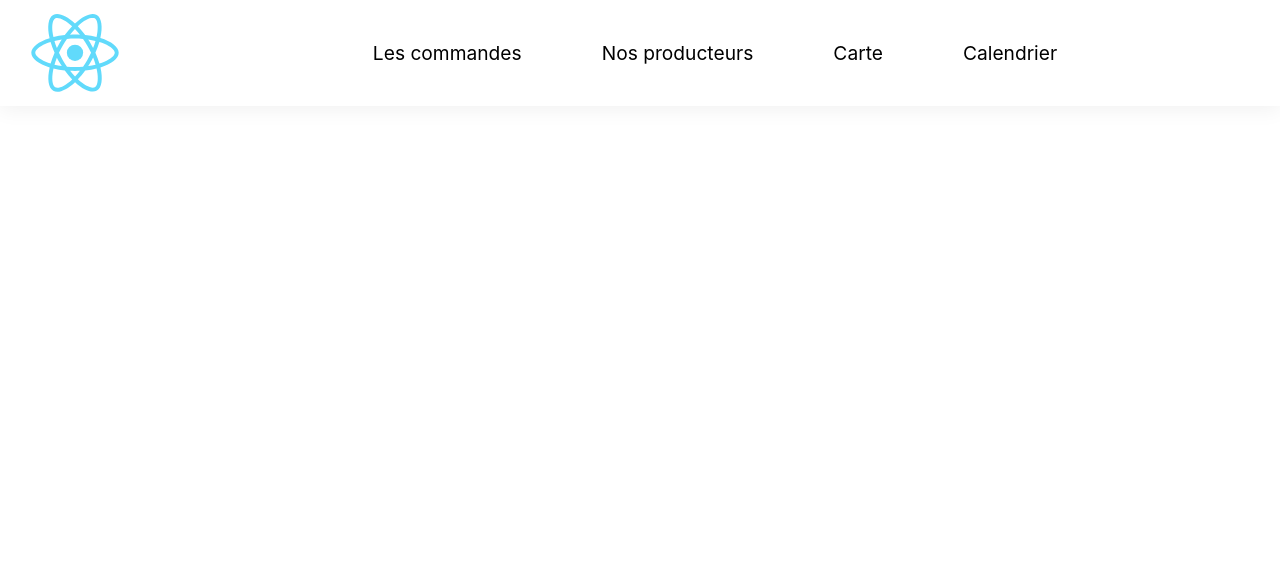
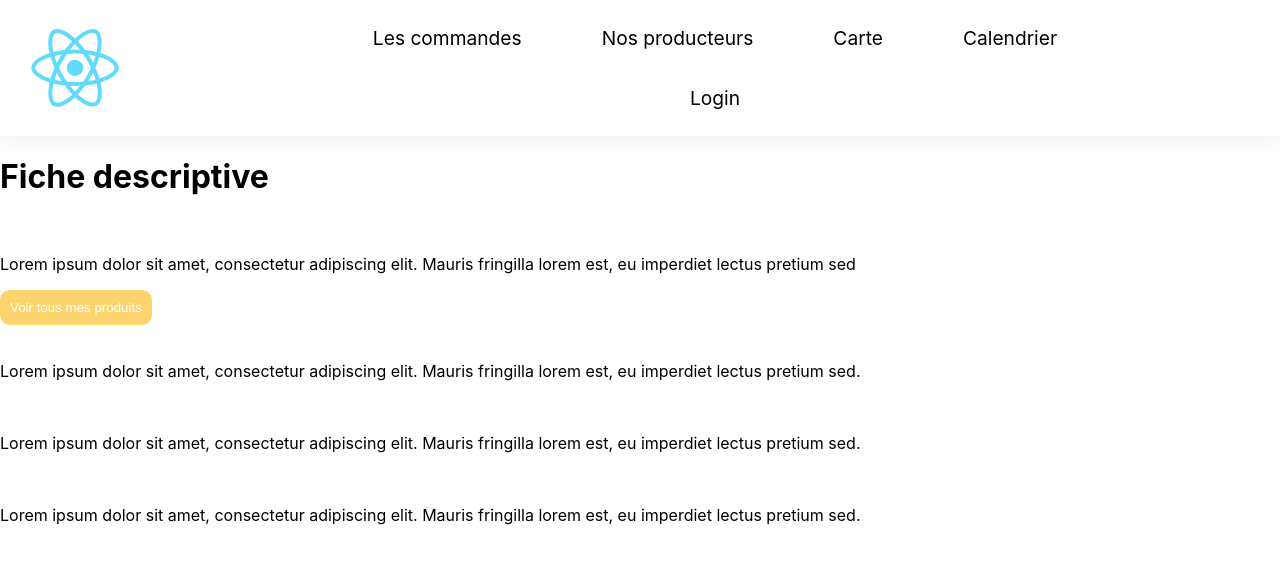
Before and after one commit to tgamiette/projet-fil-rouge, a React (Create React App) app in the folder app/front/: page /producteur/1 in a window 1280 px wide. Shown: the top 564 px of the page. Built offline with nearby package versions, Linux system fonts and the light colour scheme.

Commit message:
[add] add page login/signin

```diff
--- /dev/null
+++ b/app/front/src/Accounts/account.js
@@ -0,0 +1,10 @@
+import React from 'react';
+
+export default function Account(){
+
+ return (
+  <>
+   <h1>Mon compte</h1>
+  </>
+ )
+}
--- a/app/front/src/Calendrier/style/calendrier.css
+++ b/app/front/src/Calendrier/style/calendrier.css
@@ -39,3 +39,8 @@
  left: 50%;
  transform: translate(-50%, -50%);
 }
+
+/* Calendar */
+.rbc-header{
+  height: 60px;
+}
--- a/app/front/src/Main/Nav.js
+++ b/app/front/src/Main/Nav.js
@@ -15,6 +15,9 @@ export default function Nav(){
           <Link to="/map">Carte</Link>
           <Link to="/calendrier">Calendrier</Link>
         </ul>
+        <ul>
+          <Link to="/login">Login</Link>
+        </ul>
       </nav>
     </header>
   )
--- /dev/null
+++ b/app/front/src/Main/login.js
@@ -0,0 +1,12 @@
+import React from 'react';
+import { Link } from "react-router-dom";
+
+export default function Login(){
+
+ return(
+   <>
+    <h1>Login</h1>
+    <p>Vous n'avez pas encore de compte ? <Link to="/signIn">S'inscrire</Link></p>
+   </>
+ )
+}
--- /dev/null
+++ b/app/front/src/Main/signIn.js
@@ -0,0 +1,10 @@
+import React from 'react';
+
+export default function SignIn(){
+
+ return(
+  <>
+   <h1>SignIn</h1>
+  </>
+ )
+}
--- /dev/null
+++ b/app/front/src/Producteurs/producteur_single.js
@@ -0,0 +1,40 @@
+import React from 'react';
+import { useParams } from "react-router-dom";
+
+export default function ProducteurSingle({}){
+
+  const {id} = useParams();
+
+  const products = ["1", "2", "3"];
+
+  return(
+    <>
+    <h1>Fiche descriptive</h1>
+      <div className="c-producteur">
+        <img src="" alt="" />
+        <div className="c-producteur_info">
+          <p>Lorem ipsum dolor sit amet, consectetur adipiscing elit. Mauris fringilla lorem est, eu imperdiet lectus pretium sed</p>
+          <button className="c-btn">Voir tous mes produits</button>
+        </div>
+      </div>
+
+      <div className="c-main_products">
+        {
+          products.map((item) => {
+            return(
+              <>
+                <div className="c-product_card">
+                  <span className="c-product_img">
+                    <img src="" alt="" />
+                  </span>
+                  <p>Lorem ipsum dolor sit amet, consectetur adipiscing elit. Mauris fringilla lorem est, eu imperdiet lectus pretium sed.</p>
+                </div>
+              </>
+            )
+          })
+        }
+      </div>
+
+    </>
+  )
+}
--- a/app/front/src/Producteurs/producteur.js
+++ b/app/front/src/Producteurs/producteurs.js
@@ -1,7 +1,8 @@
 import React, {useState} from 'react';
+import { Link } from "react-router-dom";
 import './style/producteur.css';
 
-export default function Producteur(){
+export default function Producteurs(){
 
   const [search , setSearch] = useState("");
 
@@ -37,7 +38,7 @@ export default function Producteur(){
         <div className="c-producteur_div">
           <h1>Nos producteurs</h1>
           {
-            users.map((item) => {
+            users.map((item, index) => {
               return(
                 <>
                   <div className="c-card_producteur">
@@ -47,7 +48,7 @@ export default function Producteur(){
                     <div className="c-producteur_infos">
                       <h2>Marcel Champs</h2>
                       <p>Lorem ipsum dolor sit amet, consectetur adipiscing elit. Mauris fringilla lorem est, eu imperdiet lectus pretium sed.</p>
-                      <button type="button" className="c-btn">Découvrir</button>
+                      <Link to={`/producteur/${index}`} className="c-btn">Découvrir</Link>
                     </div>
                   </div>
                 </>
--- a/app/front/src/index.js
+++ b/app/front/src/index.js
@@ -8,8 +8,12 @@ import App from "./Main/App";
 import Nav from "./Main/Nav";
 import Map from "./Map/map";
 import Calendrier from "./Calendrier/calendrier";
-import Producteur from "./Producteurs/producteur";
+import Producteurs from "./Producteurs/producteurs";
+import ProducteurSingle from "./Producteurs/producteur_single";
 import Commande from "./Commande/commande";
+import Login from "./Main/login";
+import Account from "./Accounts/account";
+import SignIn from "./Main/signIn";
 
 
 ReactDOM.render(
@@ -19,8 +23,12 @@ ReactDOM.render(
       <Route path="/" element={<App />} />
       <Route path="map" element={<Map />} />
       <Route path="commandes" element={<Commande />} />
-      <Route path="producteurs" element={<Producteur />} />
+      <Route path="producteurs" element={<Producteurs />} />
       <Route path="calendrier" element={<Calendrier />} />
+      <Route path="/producteur/:id" element={<ProducteurSingle />} />
+      <Route path="/login" element={<Login />} />
+      <Route path="/account" element={<Account />} />
+      <Route path="/SignIn" element={<SignIn />} />
     </Routes>
   </BrowserRouter>,
   document.getElementById('root')
```
